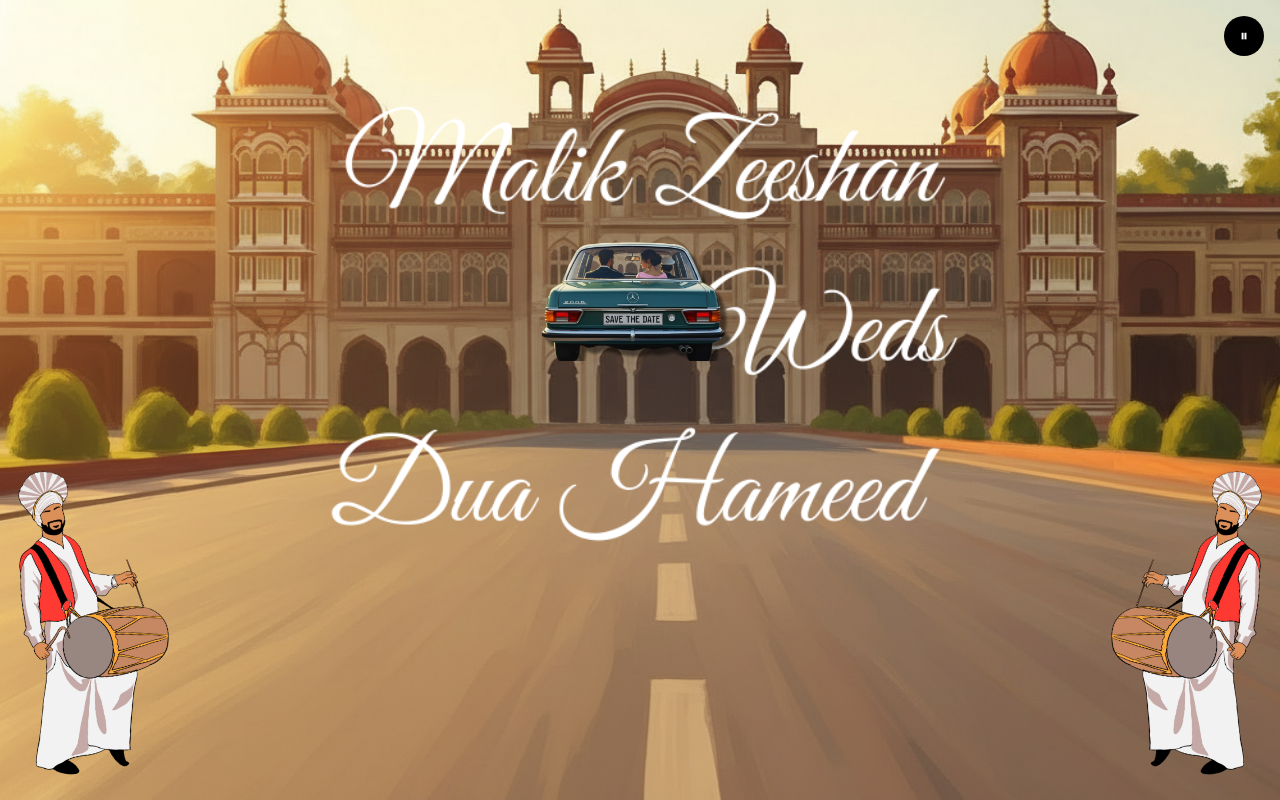
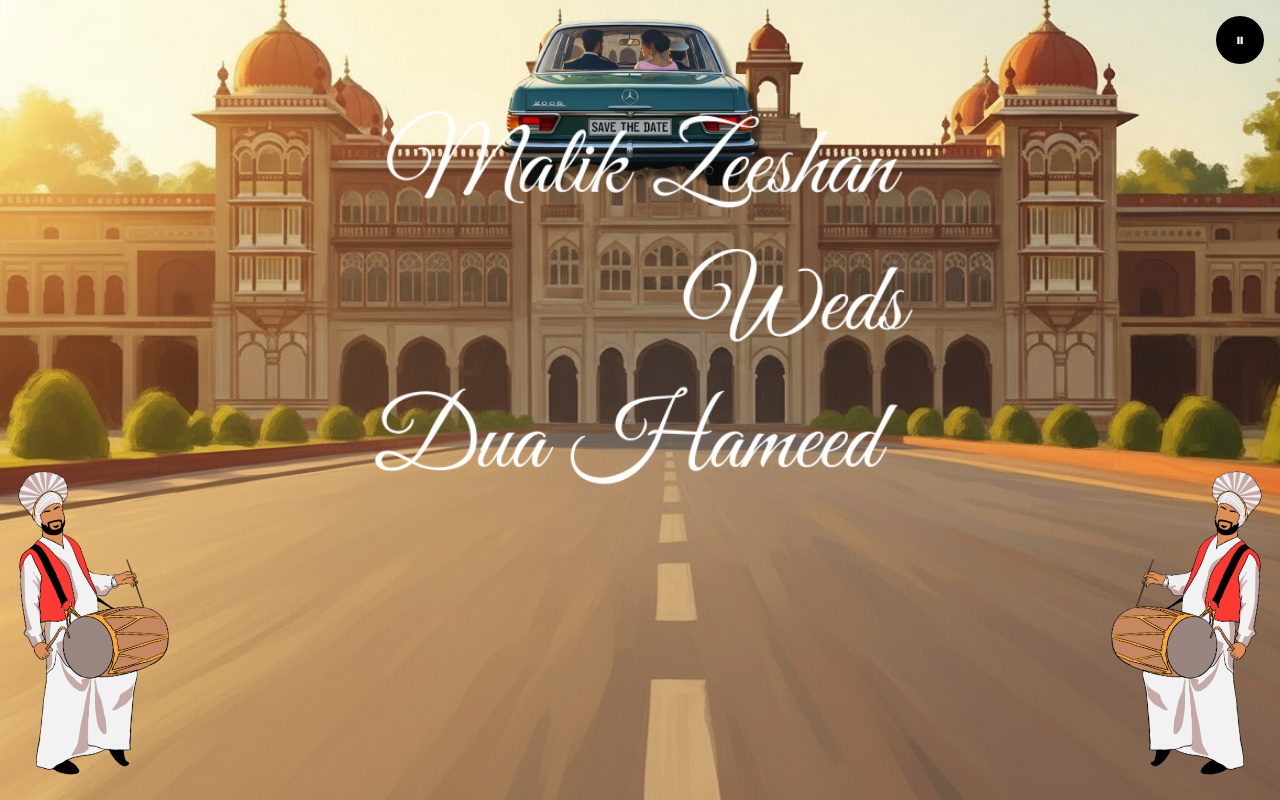
Before and after one commit to syedmohammedali155/INVITATION, a Next.js app: page / in a window 1280 px wide. Shown: the top 800 px of the page. Built offline with nearby package versions, Linux system fonts and the light colour scheme.

Commit message:
Updated wedding invite homepage: smaller text in section 1

```diff
--- a/app/page.tsx
+++ b/app/page.tsx
@@ -39,36 +39,36 @@ export default function Home() {
         className="h-screen bg-cover bg-center relative overflow-hidden"
         style={{ backgroundImage: "url('/background.png')" }}
       >
-        {/* Wedding Names */}
-        <div className="absolute top-6 left-1/2 transform -translate-x-1/2">
+        {/* Wedding Names (smaller + moved up) */}
+        <div className="absolute top-2 sm:top-6 md:top-10 left-1/2 transform -translate-x-1/2 z-30">
           <img src="/text.png" alt="Wedding Names"
-            className="w-[80vw] sm:w-[60vw] md:w-[50vw] lg:w-[600px] xl:w-[700px]" />
+            className="w-[70vw] sm:w-[55vw] md:w-[45vw] lg:w-[450px] xl:w-[550px]" />
         </div>
 
         {/* Dhol Players */}
         <motion.img
           src="/dhol-left.png"
           alt="Dhol Player Left"
-          className="absolute bottom-0 left-2 w-[30vw] sm:w-[20vw] md:w-[15vw] lg:w-[250px] xl:w-[300px]"
+          className="absolute bottom-0 left-2 w-[40vw] sm:w-[25vw] md:w-[20vw] lg:w-[250px] xl:w-[300px]"
           animate={{ y: [0, -20, 0], rotate: [-5, 5, -5] }}
           transition={{ repeat: Infinity, duration: 0.8, ease: "easeInOut" }}
         />
         <motion.img
           src="/dhol-right.png"
           alt="Dhol Player Right"
-          className="absolute bottom-0 right-2 w-[30vw] sm:w-[20vw] md:w-[15vw] lg:w-[250px] xl:w-[300px]"
+          className="absolute bottom-0 right-2 w-[40vw] sm:w-[25vw] md:w-[20vw] lg:w-[250px] xl:w-[300px]"
           animate={{ y: [0, -20, 0], rotate: [5, -5, 5] }}
           transition={{ repeat: Infinity, duration: 0.8, ease: "easeInOut" }}
         />
 
         {/* Vintage Car */}
         <motion.div
-          className="absolute bottom-0 left-1/2 transform -translate-x-1/2"
+          className="absolute bottom-0 left-1/2 transform -translate-x-1/2 z-20"
           style={{ y, scale }}
           transition={{ ease: "easeOut", duration: 1.2 }}
         >
           <img src="/car.png" alt="Vintage Car"
-            className="w-full max-w-[800px] sm:max-w-[1000px] lg:max-w-[1200px] xl:max-w-[1500px]" />
+            className="w-[95vw] sm:w-[80vw] md:w-[70vw] lg:max-w-[1200px] xl:max-w-[1500px]" />
         </motion.div>
       </section>
 
@@ -91,14 +91,14 @@ export default function Home() {
           transition={{ duration: 1, ease: "easeOut" }}
         >
           <img src="/card.png" alt="Wedding Invitation Card"
-            className="w-full max-w-[800px] sm:max-w-[1000px] md:max-w-[1200px] lg:max-w-[1400px] xl:max-w-[1600px] object-contain" />
+            className="w-[95vw] sm:w-[80vw] md:w-[70vw] lg:max-w-[1400px] xl:max-w-[1600px] object-contain" />
         </motion.div>
 
         {/* Flowers */}
         <motion.img
           src="/flower-left-bottom.png"
           alt="Flower Left Bottom"
-          className="absolute bottom-0 left-0 w-[40vw] sm:w-[30vw] md:w-[25vw] lg:w-[500px] xl:w-[600px] z-20 pointer-events-none"
+          className="absolute bottom-0 left-0 w-[50vw] sm:w-[35vw] md:w-[25vw] lg:w-[500px] xl:w-[600px] z-20 pointer-events-none"
           initial={{ opacity: 0, x: -100 }}
           whileInView={{ opacity: 1, x: 0 }}
           transition={{ duration: 1 }}
@@ -106,7 +106,7 @@ export default function Home() {
         <motion.img
           src="/flower-left-top.png"
           alt="Flower Left Top"
-          className="absolute top-0 left-0 w-[30vw] sm:w-[25vw] md:w-[20vw] lg:w-[450px] xl:w-[550px] z-20 pointer-events-none"
+          className="absolute top-0 left-0 w-[40vw] sm:w-[30vw] md:w-[20vw] lg:w-[450px] xl:w-[550px] z-20 pointer-events-none"
           initial={{ opacity: 0, y: -100 }}
           whileInView={{ opacity: 1, y: 0 }}
           transition={{ duration: 1 }}
@@ -114,7 +114,7 @@ export default function Home() {
         <motion.img
           src="/flower-right-top.png"
           alt="Flower Right Top"
-          className="absolute top-0 right-0 w-[30vw] sm:w-[25vw] md:w-[20vw] lg:w-[450px] xl:w-[550px] z-20 pointer-events-none"
+          className="absolute top-0 right-0 w-[40vw] sm:w-[30vw] md:w-[20vw] lg:w-[450px] xl:w-[550px] z-20 pointer-events-none"
           initial={{ opacity: 0, x: 100 }}
           whileInView={{ opacity: 1, x: 0 }}
           transition={{ duration: 1 }}
@@ -139,7 +139,7 @@ export default function Home() {
           transition={{ duration: 1, ease: "easeOut" }}
         >
           <img src="/card1.png" alt="Wedding Invitation Card Details"
-            className="w-full max-w-[800px] sm:max-w-[1000px] md:max-w-[1200px] lg:max-w-[1400px] xl:max-w-[1600px] object-contain" />
+            className="w-[95vw] sm:w-[80vw] md:w-[70vw] lg:max-w-[1400px] xl:max-w-[1600px] object-contain" />
         </motion.div>
       </section>
 
@@ -149,7 +149,7 @@ export default function Home() {
       {/* Play/Pause button */}
       <button
         onClick={togglePlay}
-        className="fixed top-4 right-4 bg-black text-white w-10 h-10 flex items-center justify-center rounded-full z-50"
+        className="fixed top-4 right-4 bg-black text-white w-12 h-12 flex items-center justify-center rounded-full z-50 text-lg"
       >
         {isPlaying ? '⏸' : '▶️'}
       </button>
```
Also changed, not shown: 2 other files (tests, documents, lock files or other folders).
